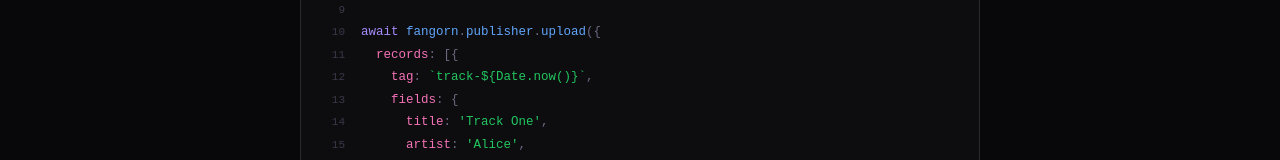
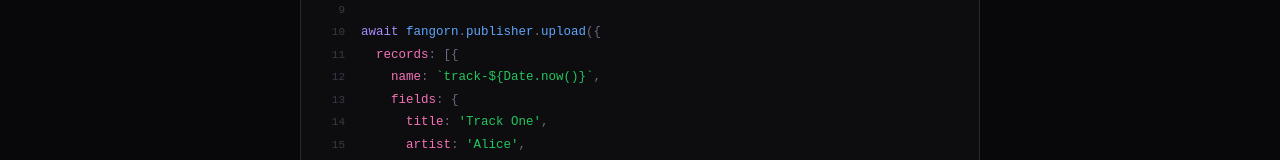
Before and after one commit to fangorn-network/website, a React (Vite) app: page / in a window 1280 px wide. Shown: the part 774-934 px from the top of the page. Built offline with nearby package versions, Linux system fonts and the light colour scheme; a web font is replaced by a local one.

Commit message:
tag -> name

```diff
--- a/src/CodeBox.jsx
+++ b/src/CodeBox.jsx
@@ -14,7 +14,7 @@ const fangorn = await Fangorn.create({
 });
 await fangorn.publisher.upload({
   records: [{
-    tag: \`track-\${Date.now()}\`,
+    name: \`track-\${Date.now()}\`,
     fields: {
       title: 'Track One',
       artist: 'Alice',
@@ -70,7 +70,7 @@ const CODE = {
       <Line n={9} />
       <Line n={10}><Kw>await</Kw> <Fn>fangorn</Fn><Op>.</Op><Fn>publisher</Fn><Op>.</Op><Fn>upload</Fn><Op>{'({'}</Op></Line>
       <Line n={11}>&nbsp;&nbsp;<Prop>records</Prop><Op>:</Op> <Op>[{'{'}</Op></Line>
-      <Line n={12}>&nbsp;&nbsp;&nbsp;&nbsp;<Prop>tag</Prop><Op>:</Op> <Str>{`\`track-\${Date.now()}\``}</Str><Op>,</Op></Line>
+      <Line n={12}>&nbsp;&nbsp;&nbsp;&nbsp;<Prop>name</Prop><Op>:</Op> <Str>{`\`track-\${Date.now()}\``}</Str><Op>,</Op></Line>
       <Line n={13}>&nbsp;&nbsp;&nbsp;&nbsp;<Prop>fields</Prop><Op>:</Op> <Op>{'{'}</Op></Line>
       <Line n={14}>&nbsp;&nbsp;&nbsp;&nbsp;&nbsp;&nbsp;<Prop>title</Prop><Op>:</Op> <Str>'Track One'</Str><Op>,</Op></Line>
       <Line n={15}>&nbsp;&nbsp;&nbsp;&nbsp;&nbsp;&nbsp;<Prop>artist</Prop><Op>:</Op> <Str>'Alice'</Str><Op>,</Op></Line>
```
